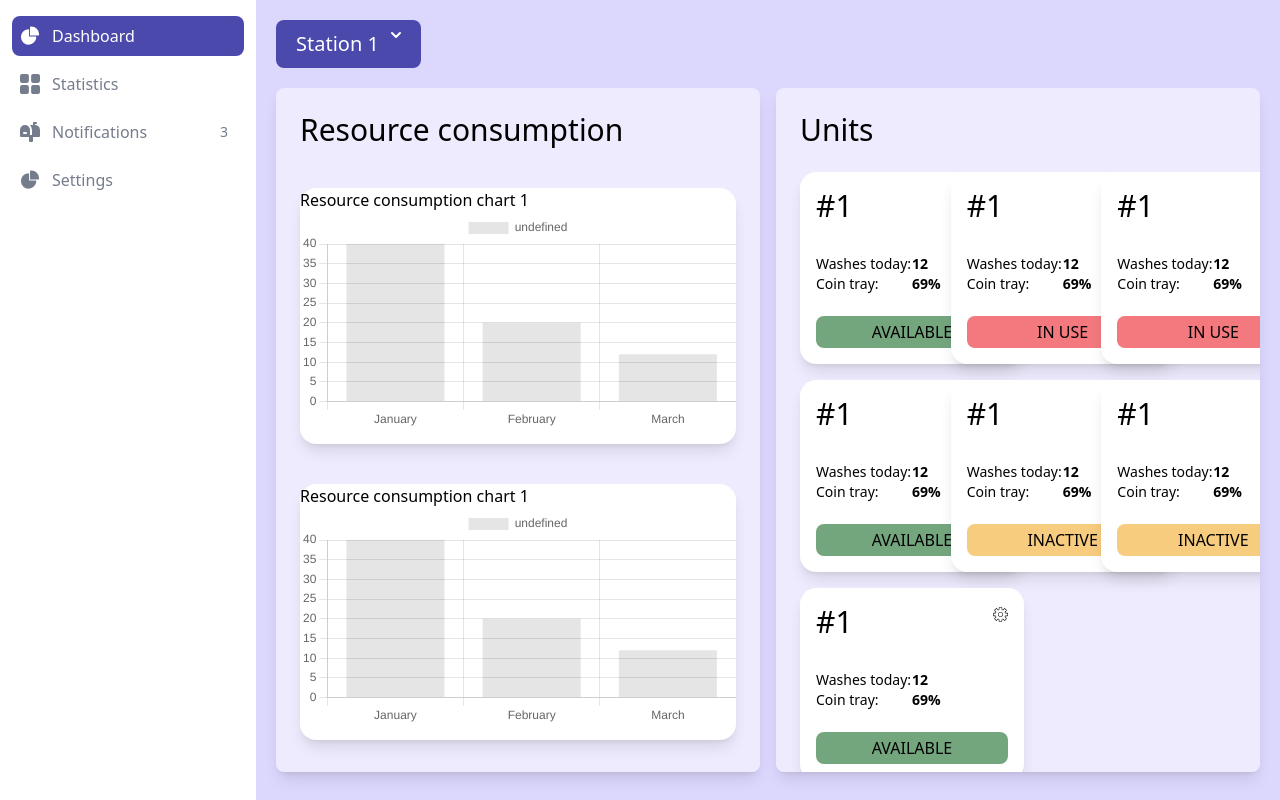
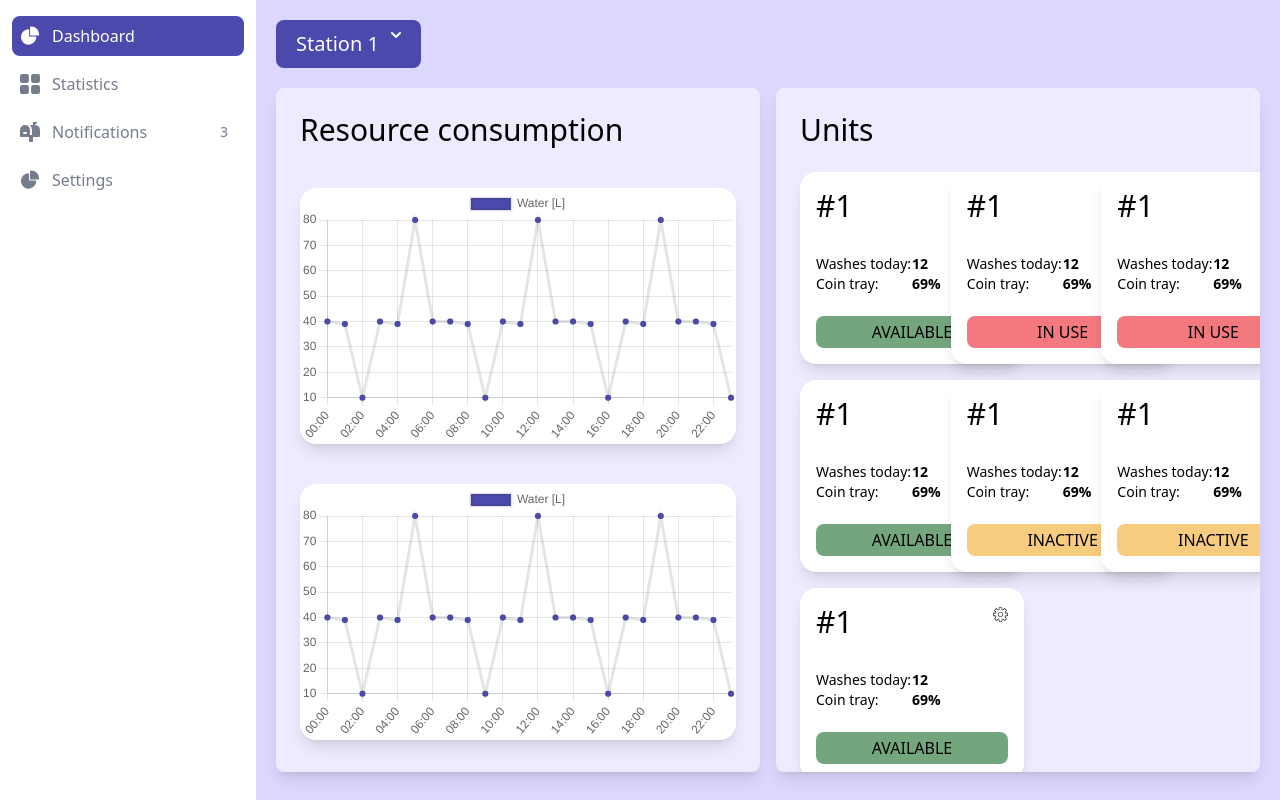
Before and after one commit to milardich/carwash-monitor, a Vue app: page /dashboard in a window 1280 px wide. Built offline with nearby package versions, Linux system fonts and the light colour scheme.

Commit message:
added colored line chart

```diff
--- a/src/components/ResourceChartCard.vue
+++ b/src/components/ResourceChartCard.vue
@@ -1,42 +1,43 @@
 <script setup lang="ts">
-import { Bar } from 'vue-chartjs';
+import { Line } from 'vue-chartjs';
 </script>
 
 <template>
     <div class="rounded-2xl border-1 border-black h-64 mt-10 shadow-lg bg-white-light">
-        Resource consumption chart 1
-        <Bar :data="data" :options="options" />
+        <Line :data="data" :options="options" />
     </div>
 </template>
 
 <script lang="ts">
 import {
     Chart as ChartJS,
+    CategoryScale,
+    LinearScale,
+    PointElement,
+    LineElement,
     Title,
     Tooltip,
-    Legend,
-    BarElement,
+    Legend
+} from 'chart.js'
+import * as chartConfig from '@/components/chartConfig.js'
+
+ChartJS.register(
     CategoryScale,
-    LinearScale
-} from 'chart.js'
-
-ChartJS.register(CategoryScale, LinearScale, BarElement, Title, Tooltip, Legend)
+    LinearScale,
+    PointElement,
+    LineElement,
+    Title,
+    Tooltip,
+    Legend
+)
 
 export default {
     name: 'App',
     components: {
-        Bar
+        Line
     },
     data() {
-        return {
-            data: {
-                labels: ['January', 'February', 'March'],
-                datasets: [{ data: [40, 20, 12] }]
-            },
-            options: {
-                responsive: true
-            }
-        }
+        return chartConfig
     }
 }
 </script>
--- /dev/null
+++ b/src/components/chartConfig.ts
@@ -0,0 +1,15 @@
+export const data = {
+    labels: ['00:00', '01:00', '02:00', '03:00', '04:00', '05:00', '06:00', '07:00', '08:00', '09:00', '10:00', '11:00', '12:00', '13:00', '14:00', '15:00', '16:00', '17:00', '18:00', '19:00', '20:00', '21:00', '22:00', '23:00'],
+    datasets: [
+      {
+        label: 'Water [L]',
+        backgroundColor: '#4B49AC',
+        data: [40, 39, 10, 40, 39, 80, 40, 40, 39, 10, 40, 39, 80, 40, 40, 39, 10, 40, 39, 80, 40, 40, 39, 10]
+      }
+    ]
+  }
+
+  export const options = {
+    responsive: true,
+    maintainAspectRatio: false
+  }
```
